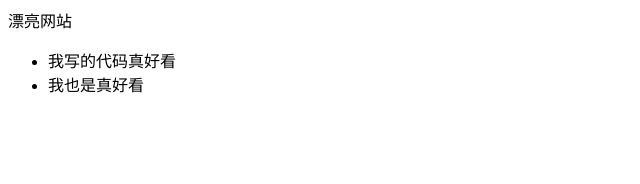
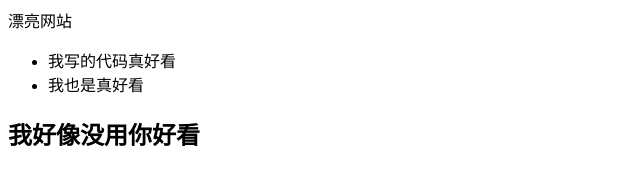
Before and after one commit to fwz975/fwz975.github.io, a plain HTML site: page index.html in a window 1280 px wide. Shown: the whole page, without its empty margins (0-640 px from the left). Drawn offline with Linux system fonts and the light colour scheme.

Commit message:
update第二次修改

```diff
--- a/index.html
+++ b/index.html
@@ -12,5 +12,6 @@
         <li>我写的代码真好看</li>
         <li>我也是真好看</li>
     </ul>
+    <h2>我好像没用你好看</h2>
 </body>
 </html>
```
